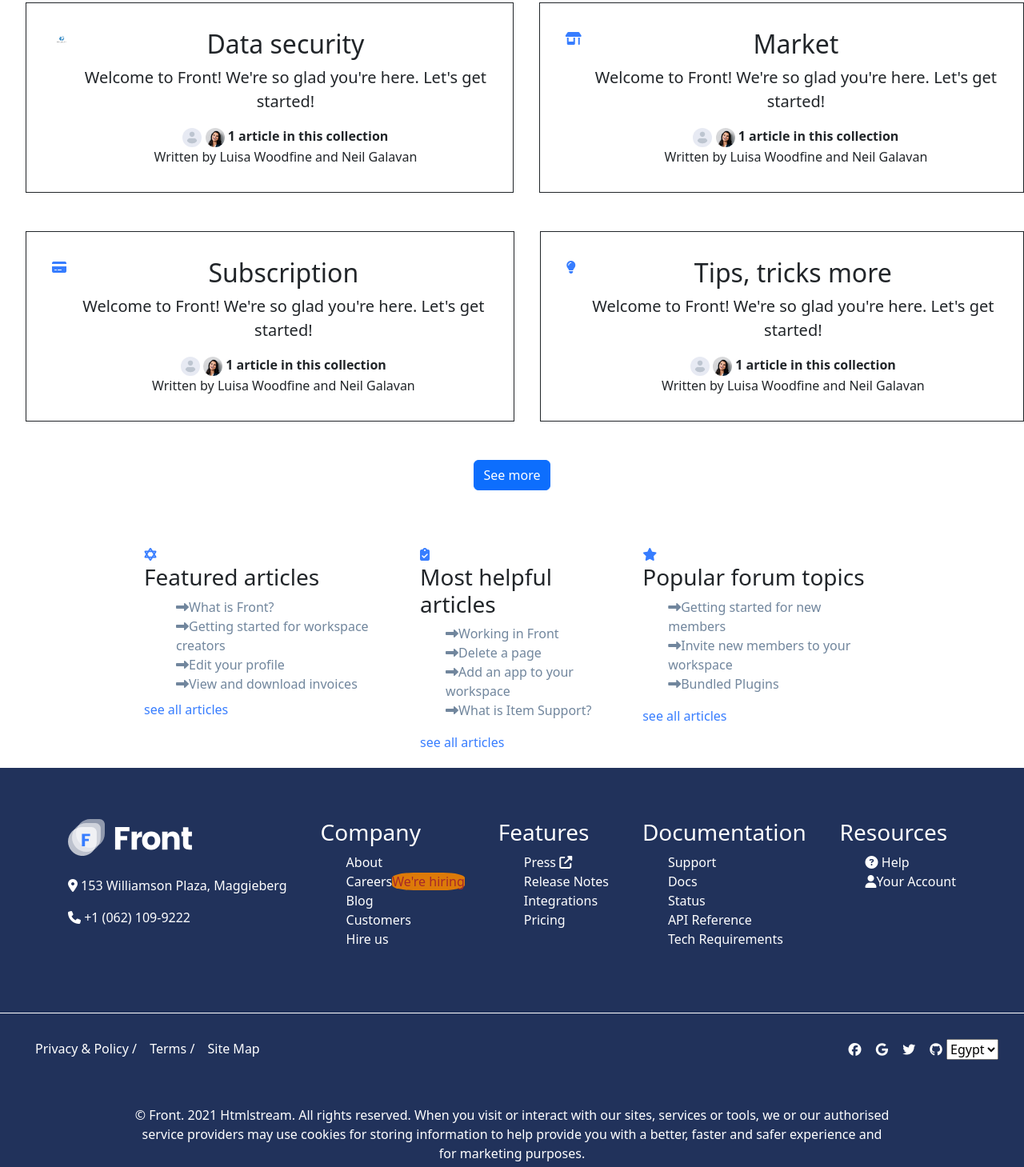
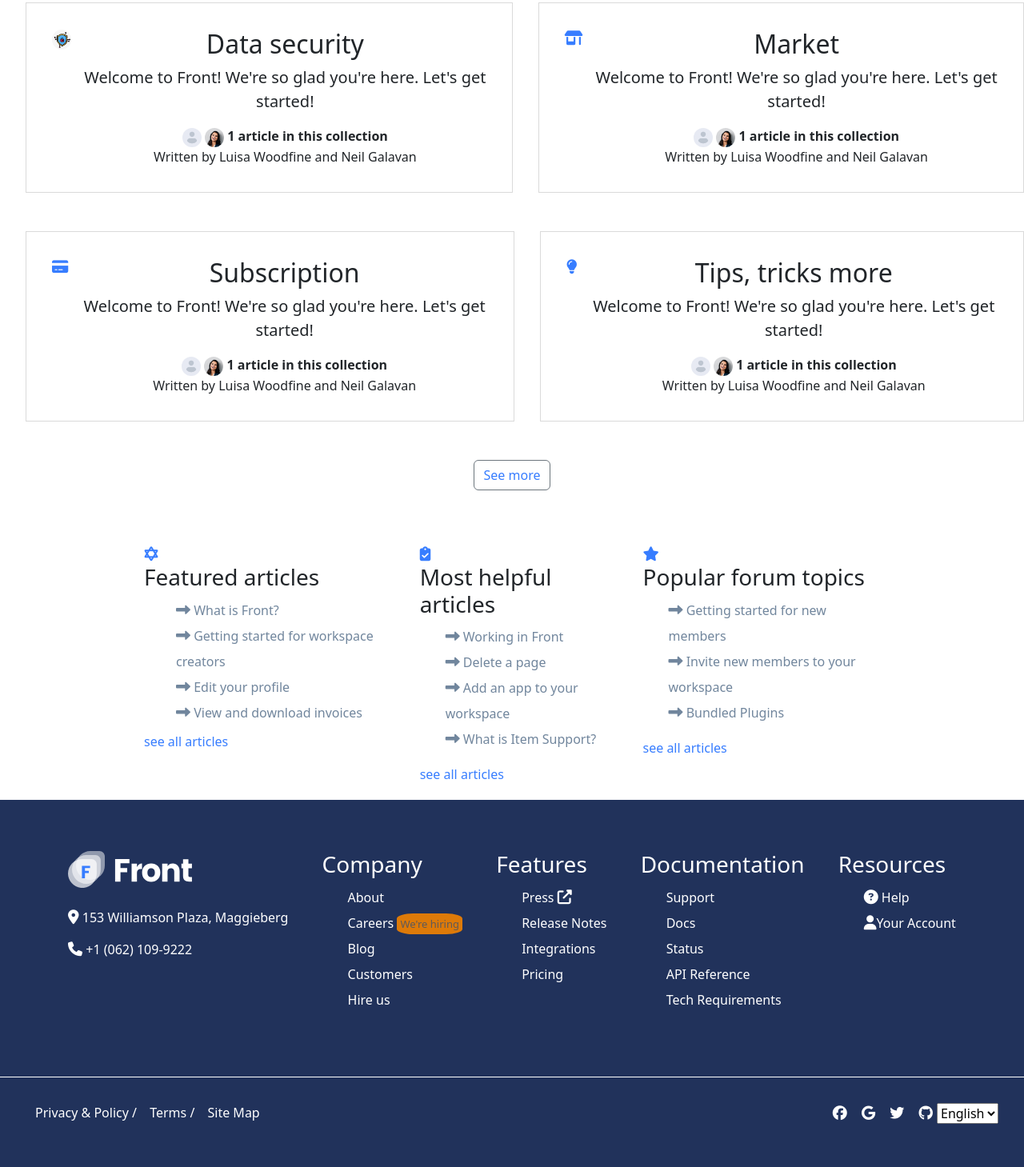
Before and after one commit to Mohamedwagdy13/portflio-front-web, a plain HTML site: page index.html in a window 1280 px wide. Shown: the part 837-2296 px from the top of the page at 80% size. Drawn offline with Linux system fonts and the light colour scheme.

Commit message:
Add files via upload

```diff
--- a/css/style23.css
+++ b/css/style23.css
@@ -3,15 +3,21 @@ padding: 0;
 margin: 0;
 font-size: 16px;}
 
-i{color: #377dff;}
+i{color: #377dff;
+font-size: large;}
 a{
 text-decoration: none;
 }
 .see{color: #377dff;
 }
-ul{list-style: none;}
+ul{list-style: none;
+line-height: 2;}
 li{color: #71869d !important;
 }
+.button3{background-color: white;
+color: #377dff;}
+.button3:hover {color: white;
+background-color: #377dff;}
 /* navbar */
 nav .container{display: flex;
 justify-content: space-between;
@@ -35,15 +41,18 @@ form .button i{color: white;}
     text-align: center;
     justify-content: center;
 
-
 }
 .part2 .section{display: flex;
 flex-direction: column;}
 .part2 .section .section1{ padding: 2rem;
-    border: solid 1px;
+    border: solid 1px rgb(218, 218, 218);
     margin-left: 2rem;
+    box-shadow: rgb(53, 53, 53);
+    transition: all 1s;
 }
-.part2 .section .section1:hover{transform: scale(1.1);}
+.part2 .section .section1:hover{
+    transform: translate(0px,-6px);
+}
 .part2 .section .section1 img{width: 24px;
     border-radius: 50%;
     }
@@ -69,9 +78,11 @@ padding: 4rem;}
 .footer i{color: white;}
 .footer a{color: white;}
 .footer .Wearehiring{background-color: #dd7a09;
-color: brown;
+color: rgb(94, 90, 90);
 line-height:normal;
-border-radius: 30%;}
+padding: 4px;
+font-size: small;
+border-radius: 25%;}
 /* footer */
 footer{background-color: rgb(33 50 91);
     opacity: 1;
--- a/index.html
+++ b/index.html
@@ -83,7 +83,7 @@
         <div class="section ">
             <div class="section1 d-flex">
                 <div class="icon me-3">
-                    <img src="img/1234-removebg-preview.png" alt="img">
+                    <img src="img/Screenshot_2024_03_03-2.png" alt="img">
                 </div>
                 <div class="text">
                     <h2>Data security</h2>
@@ -151,17 +151,17 @@
 
     <br><br>
     <!-- part3 -->
-    <div class="text-center"><button type="button" class="btn btn-primary">See more</button></div>
+    <div class="text-center"><button type="button" class="button3 btn btn-secondary">See more</button></div>
     <br><br>
     <div class="part3 d-flex justify-content-around w-75 m-auto">
         <div class="card1">
             <div class="icon1 "> <i class="fa-solid fa-star-of-david"></i> </div>
             <h3>Featured articles</h3>
             <ul class="m-2">
-                <li><i class="fa-solid fa-right-long"></i><a href="#">What is Front?</a></li>
-                <li><i class="fa-solid fa-right-long"></i><a href="#">Getting started for workspace creators</a></li>
-                <li><i class="fa-solid fa-right-long"></i><a href="#">Edit your profile</a></li>
-                <li><i class="fa-solid fa-right-long"></i><a href="#">View and download invoices</a></li>
+                <li><i class="fa-solid fa-right-long"></i><a href="#">    What is Front?</a></li>
+                <li><i class="fa-solid fa-right-long"></i><a href="#">     Getting started for workspace creators</a></li>
+                <li><i class="fa-solid fa-right-long"></i><a href="#">     Edit your profile</a></li>
+                <li><i class="fa-solid fa-right-long"></i><a href="#">     View and download invoices</a></li>
             </ul>
             <a href="#" class="see">see all articles</a>
         </div>
@@ -170,10 +170,10 @@
             <div class="icon1 "> <i class="fa-solid fa-clipboard-check"></i> </div>
             <h3>Most helpful articles</h3>
             <ul>
-                <li><i class="fa-solid fa-right-long"></i><a href="#">Working in Front</a></li>
-                <li><i class="fa-solid fa-right-long"></i><a href="#">Delete a page</a></li>
-                <li><i class="fa-solid fa-right-long"></i><a href="#">Add an app to your workspace</a></li>
-                <li><i class="fa-solid fa-right-long"></i><a href="#">What is Item Support?</a></li>
+                <li><i class="fa-solid fa-right-long"></i><a href="#">  Working in Front</a></li>
+                <li><i class="fa-solid fa-right-long"></i><a href="#">  Delete a page</a></li>
+                <li><i class="fa-solid fa-right-long"></i><a href="#">   Add an app to your workspace</a></li>
+                <li><i class="fa-solid fa-right-long"></i><a href="#">   What is Item Support?</a></li>
             </ul>
             <a href="#" class="see">see all articles</a>
         </div>
@@ -181,9 +181,9 @@
             <div class="icon1 "> <i class="fa-solid fa-star"></i> </div>
             <h3>Popular forum topics</h3>
             <ul>
-                <li><i class="fa-solid fa-right-long"></i><a href="#">Getting started for new members</a></li>
-                <li><i class="fa-solid fa-right-long"></i><a href="#">Invite new members to your workspace</a></li>
-                <li><i class="fa-solid fa-right-long"></i><a href="#">Bundled Plugins</a></li>
+                <li><i class="fa-solid fa-right-long"></i><a href="#">   Getting started for new members</a></li>
+                <li><i class="fa-solid fa-right-long"></i><a href="#">   Invite new members to your workspace</a></li>
+                <li><i class="fa-solid fa-right-long"></i><a href="#">   Bundled Plugins</a></li>
             </ul>
             <a href="#" class="see">see all articles</a>
         </div>
@@ -205,7 +205,7 @@
             <h3>Company</h3>
             <ul>
                 <li><a href="#"> About </a></li>
-                <li><a href="#">Careers</a><span class="Wearehiring">We're hiring</span></li>
+                <li><a href="#">Careers    </a><span class="Wearehiring">We're hiring</span></li>
                 <li><a href="#">Blog</a></li>
                 <li><a href="#">Customers </a></li>
                 <li><a href="#">Hire us </a></li>
@@ -234,8 +234,7 @@
             </ul>
         </div>
         <div class="foot1">
-            <h3>Resources
-            </h3>
+            <h3 >Resources </h3>
             <ul>
 
                 <li><i class="fa-solid fa-circle-question"></i><a href="#"> Help </a></li>
@@ -256,9 +255,9 @@
 <p><a href="#"><i class="fa-brands fa-twitter"></i></a></p>
 <p><a href="#"><i class="fa-brands fa-github"></i></a></p>
 <select id="country" name="country">
-    <option value="Egypt"><img src="img/egypt.png" alt="logo">Egypt</option>
-    <option value="italy">italy<img src="img/italy.jpg" alt="logo"></option>
-    <option value="USA">USA<img src="img/usa.jpg" alt="logo"></option>
+    <option value="English"><img src="img/usa.jpg" alt="logo">English</option>
+    <option value="Arabic">Arabic<img src="img/egypt.png" alt="logo"></option>
+    <option value="italian">italian<img src="img/italy.jpg" alt="logo"></option>
     <option value="Spain">Spain<img src="img/spain.png" alt="logo"></option>
 </select>
     </div>
```
Also changed, not shown: img/Screenshot_2024_03_03-2.png (added).
